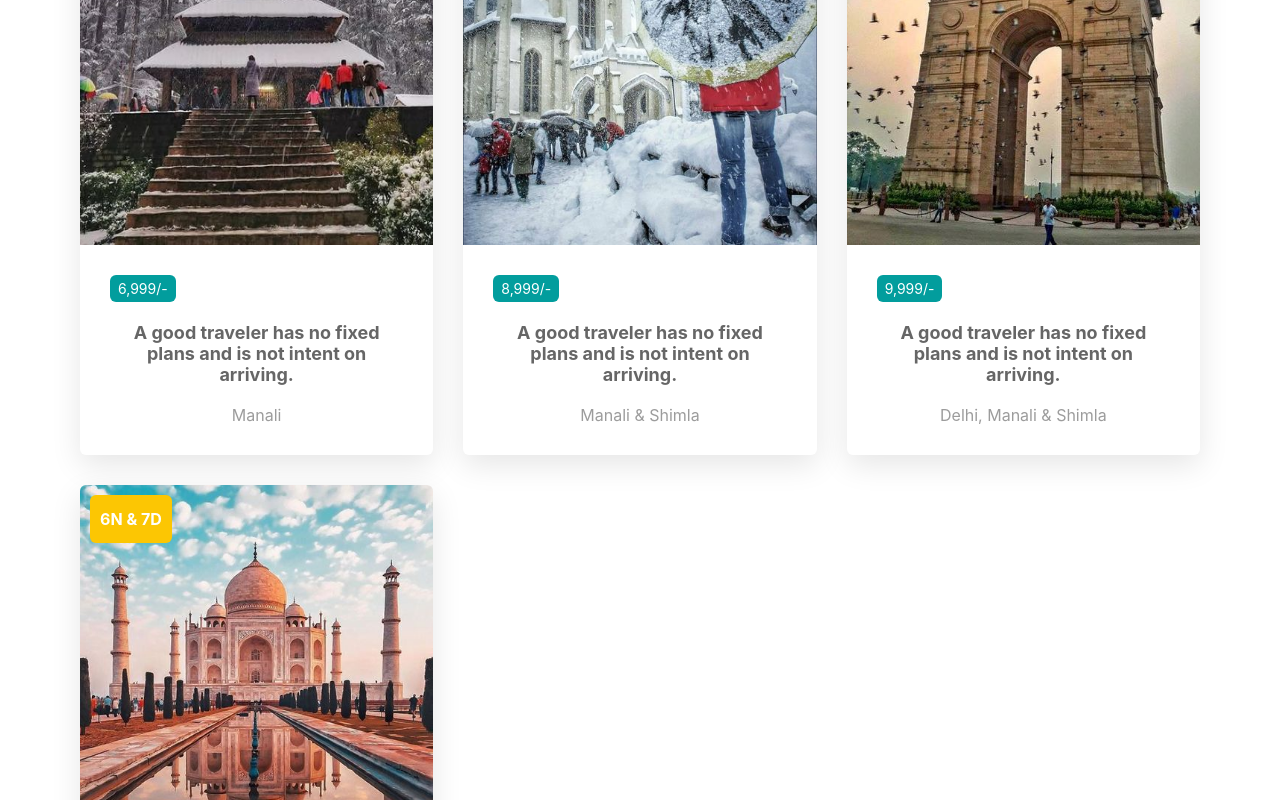
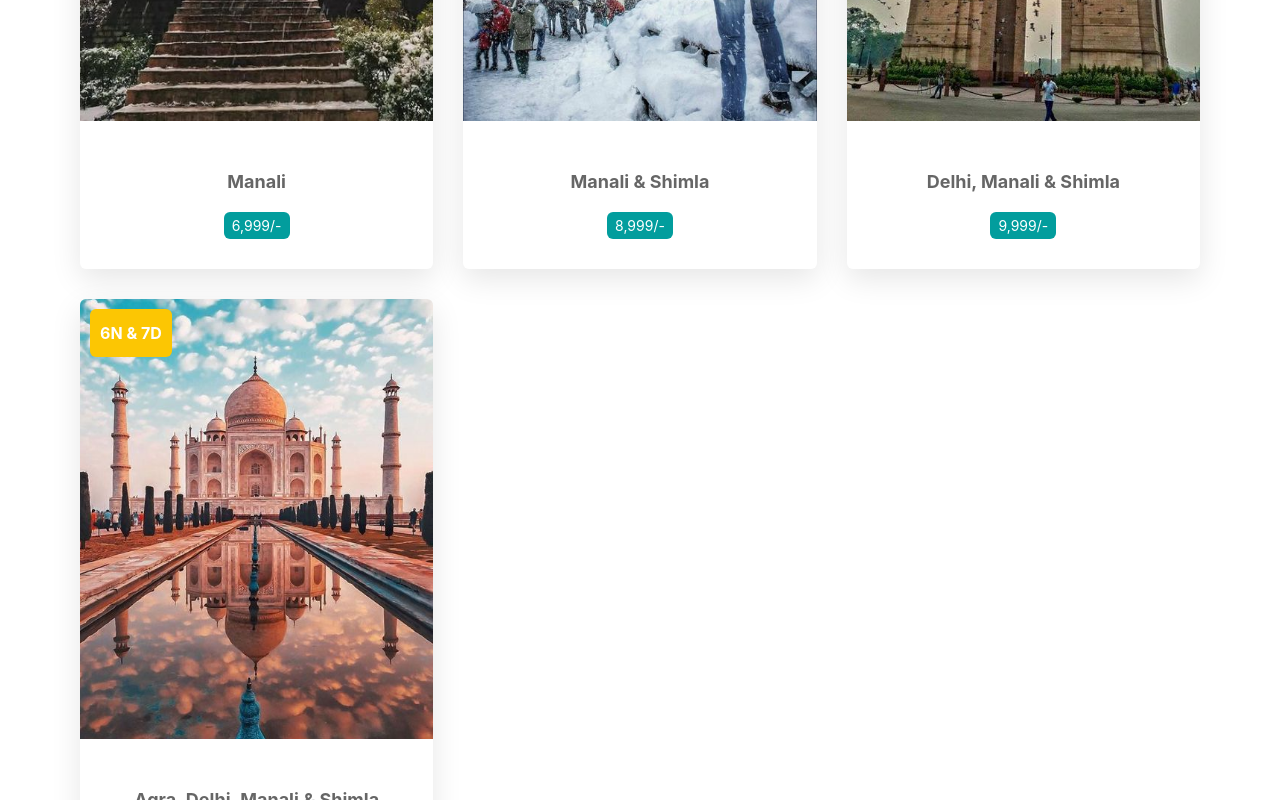
Before and after one commit to kvbendalam/ctt-react, a React (Create React App) app: page /#/ in a window 1280 px wide. Shown: the part 4360-5160 px from the top of the page. Built offline with nearby package versions, Linux system fonts and the light colour scheme; a web font is replaced by a local one.

Commit message:
cards adjustment

```diff
--- a/src/PopularTours.js
+++ b/src/PopularTours.js
@@ -1,8 +1,7 @@
-import React from 'react';
-import './Style.css'
+import React from "react";
+import "./Style.css";
 
-
-const PopularTours = ({ tours,type }) => {
+const PopularTours = ({ tours, type }) => {
   return (
     <section className="section popular">
       <div className="container">
@@ -13,21 +12,30 @@ const PopularTours = ({ tours,type }) => {
               <div className="popular-card">
                 <figure className="card-banner">
                   <a href={tour.link}>
-                    <img src={tour.image} style={{ height: '440px' }} loading="lazy" alt={tour.alt} className="img-cover" />
+                    <img
+                      src={tour.image}
+                      style={{ height: "440px" }}
+                      loading="lazy"
+                      alt={tour.alt}
+                      className="img-cover"
+                    />
                   </a>
                   <span className="card-badge">
                     <ion-icon name="time-outline"></ion-icon>
                     <time dateTime={tour.duration}>{tour.durationText}</time>
                   </span>
                 </figure>
-                <div className="card-content">
-                  <div className="card-wrapper">
-                    <div className="card-price">{tour.price}</div>
-                  </div>
+                <div className="card-content" >
+
                   <h3 className="card-title">
                     <a href={tour.link}>{tour.title}</a>
                   </h3>
                   <address className="card-location">{tour.location}</address>
+                  <div className="card-wrapper" style={{display:"flex", justifyContent:"center", alignItems:"center"}}>
+                    <div className="card-price">
+                      {tour.price}
+                    </div>
+                  </div>
                 </div>
               </div>
             </li>
--- a/src/Style.css
+++ b/src/Style.css
@@ -473,7 +473,9 @@
     border-radius: var(--radius-6);
   }
 
-  .popular-card .card-price { background: var(--viridian-green); }
+  .popular-card .card-price {
+    background: var(--viridian-green);
+  }
 
   .popular-card .card-rating {
     background: var(--mikado-yellow);
--- a/src/toursData.js
+++ b/src/toursData.js
@@ -10,8 +10,8 @@ const bachelorsPackages = [
       duration: "P12D",
       durationText: "3D & 2N",
       price: "From 5,999/-",
-      title: "A good traveler has no fixed plans and is not intent on arriving.",
-      location: "Manali",
+      title: "Manali, Himachal Pradesh",
+      // location: "Manali",
       link: "#"
     },
     {
@@ -20,8 +20,8 @@ const bachelorsPackages = [
       duration: "P12D",
       durationText: "5D & 4N",
       price: "From 7,999/-",
-      title: "A good traveler has no fixed plans and is not intent on arriving.",
-      location: "Manali & Shimla",
+      title : "Manali & Shimla",
+      // location: "",
       link: "#"
     },
     {
@@ -30,8 +30,8 @@ const bachelorsPackages = [
       duration: "P12D",
       durationText: "6N & 7D",
       price: "From 8,999/-",
-      title: "A good traveler has no fixed plans and is not intent on arriving.",
-      location: "Delhi, Manali & Shimla",
+      title: "Delhi, Manali & Shimla",
+      // location: "Delhi, Manali & Shimla",
       link: "#"
     },
     {
@@ -40,8 +40,8 @@ const bachelorsPackages = [
       duration: "P12D",
       durationText: "6N & 7D",
       price: "From 10,999/-",
-      title: "A good traveler has no fixed plans and is not intent on arriving.",
-      location: "Agra, Delhi, Manali & Shimla",
+      title : "Agra, Delhi, Manali & Shimla",
+      // location: "Agra, Delhi, Manali & Shimla",
       link: "#"
     }
   ];
@@ -53,29 +53,29 @@ const bachelorsPackages = [
     {
       image: manali,
       height: "440px",
-      title: "A good traveler has no fixed plans and is not intent on arriving.",
-      location: "Manali",
+      title: "Manali",
+      // location: "Manali",
       durationText: "3D & 2N",
       price: "6,999/-"
     },
     {
       image: shimla,
-      title: "A good traveler has no fixed plans and is not intent on arriving.",
-      location: "Manali & Shimla",
+      title: "Manali & Shimla",
+      // location: "Manali & Shimla",
       durationText: "5D & 4N",
       price: "8,999/-"
     },
     {
       image: delhi,
-      title: "A good traveler has no fixed plans and is not intent on arriving.",
-      location: "Delhi, Manali & Shimla",
+      title: "Delhi, Manali & Shimla",
+      // location: "Delhi, Manali & Shimla",
       durationText: "6N & 7D",
       price: "9,999/-"
     },
     {
       image: agra,
-      title: "A good traveler has no fixed plans and is not intent on arriving.",
-      location: "Agra, Delhi, Manali & Shimla",
+      title: "Agra, Delhi, Manali & Shimla",
+      // location: "Agra, Delhi, Manali & Shimla",
       durationText: "6N & 7D",
       price: "11,999/-"
     }
@@ -88,8 +88,8 @@ const bachelorsPackages = [
       imageAlt: "Manali, Himachal Pradesh",
       price: "From 15,999/-",
       durationText: "3D & 2N",
-      title: "A good traveler has no fixed plans and is not intent on arriving.",
-      location: "Manali"
+      title: "Manali",
+      // location: "Manali"
     },
     {
       id: 2,
@@ -97,8 +97,8 @@ const bachelorsPackages = [
       imageAlt: "Manali & Shimla, Himachal Pradesh",
       price: "From 35,999/-",
       durationText: "5D & 4N",
-      title: "A good traveler has no fixed plans and is not intent on arriving.",
-      location: "Manali & Shimla"
+      title: "Manali & Shimla",
+      // location: "Manali & Shimla"
     },
     {
       id: 3,
@@ -106,8 +106,8 @@ const bachelorsPackages = [
       imageAlt: "Delhi, Manali & Shimla, Himachal Pradesh",
       price: "From 38,999/-",
       durationText: "6N & 7D",
-      title: "A good traveler has no fixed plans and is not intent on arriving.",
-      location: "Delhi, Manali & Shimla"
+      title: "Delhi, Manali & Shimla",
+      // location: "Delhi, Manali & Shimla"
     },
     {
       id: 4,
@@ -115,7 +115,7 @@ const bachelorsPackages = [
       imageAlt: "Agra, Delhi, Manali & Shimla, Himachal Pradesh",
       price: "From 45,999/-",
       durationText: "6N & 7D",
-      title: "A good traveler has no fixed plans and is not intent on arriving.",
-      location: "Agra, Delhi, Manali & Shimla"
+      title: "Agra, Delhi, Manali & Shimla",
+      // location: "Agra, Delhi, Manali & Shimla"
     }
   ];
```
